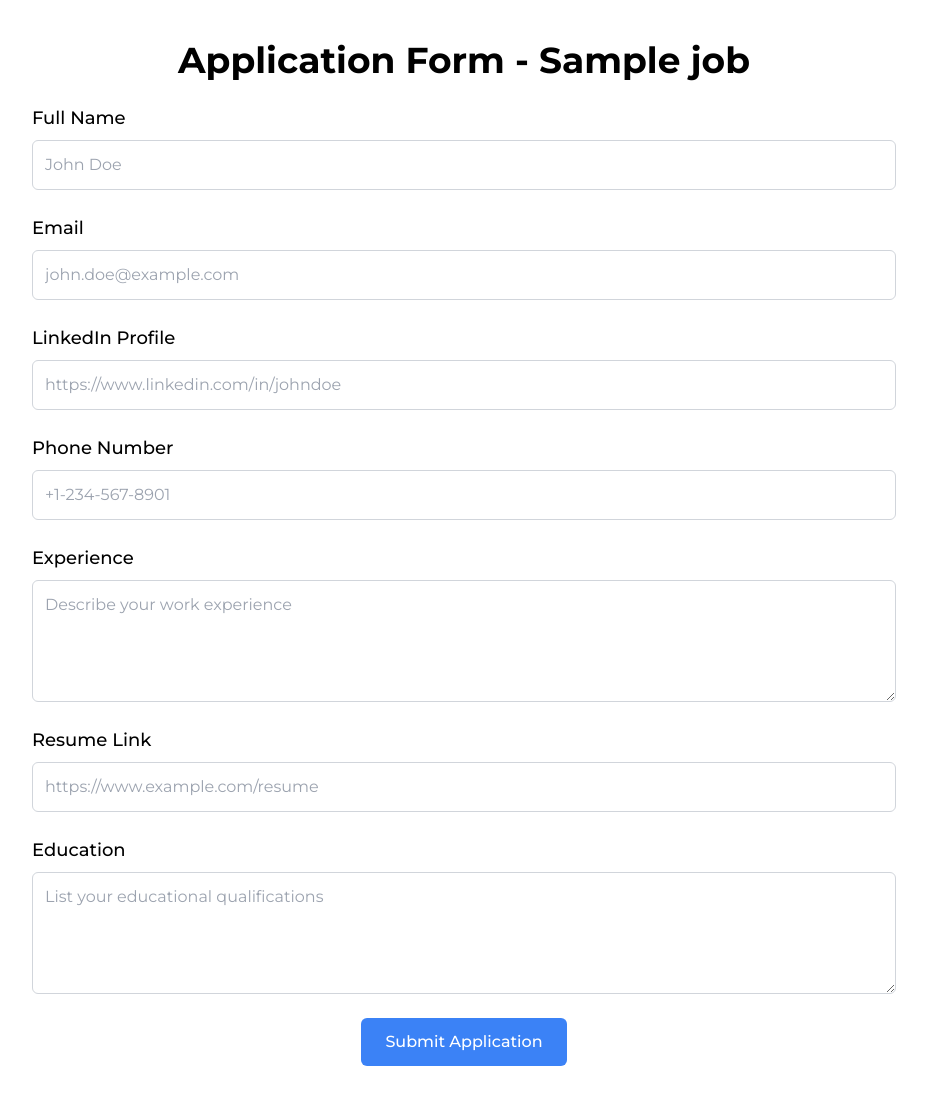
After one commit to krish-7104/Jobs_Flask, a Flask app: template templates/application_form.html in a window 1280 px wide. The commit adds this page. Shown: the whole page, without its empty margins (176-1103 px from the left). Run offline with Flask 3, Linux system fonts and the light colour scheme; the template is opened without the code that fills it: most values are stand-ins (such as "Sample title", 1, 10 or a date in 2020); some libraries are stand-ins or nearby versions.

Commit message:
added job apply form

```diff
--- a/app.py
+++ b/app.py
@@ -1,5 +1,5 @@
-from flask import Flask, render_template, jsonify
-from database import load_jobs
+from flask import Flask, render_template, redirect, request, jsonify
+from database import load_jobs, load_job,add_application,get_applications
 
 app = Flask(__name__)
 
@@ -8,9 +8,29 @@ app = Flask(__name__)
 def hello_world():
     return render_template("home.html", jobs=load_jobs())
 
-# @app.route("/api/jobs")
-# def jobsData():
-#     return jsonify(jobs)
+@app.route("/job/<id>")
+def show_job(id):
+    return render_template("job.html", job=load_job(id))
+
+@app.route("/applications")
+def get_all_application():
+    return jsonify(get_applications())
+
+
+@app.route("/apply/<id>", methods=["GET"])
+def apply_form(id):
+    return render_template("application_form.html", job=load_job(id))
+
+@app.route("/apply/<id>", methods=["POST"])
+def submit_form(id):
+    form_data = dict(request.form)
+    result = add_application(form_data, id)
+    if result['status']==True:
+        return redirect("/thankyou")
+
+@app.route("/thankyou", methods=["GET"])
+def thankyou():
+    return render_template("thankyou.html")
 
 if __name__ == "__main__":
     app.run(host='0.0.0.0', debug=True)
--- /dev/null
+++ b/templates/application_form.html
@@ -0,0 +1,125 @@
+<!DOCTYPE html>
+<html lang="en">
+  <head>
+    <meta charset="UTF-8" />
+    <meta name="viewport" content="width=device-width, initial-scale=1.0" />
+    <title>Application Form - {{job['title']}}</title>
+    <script src="https://cdn.tailwindcss.com"></script>
+    <link rel="preconnect" href="https://fonts.googleapis.com" />
+    <link rel="preconnect" href="https://fonts.gstatic.com" crossorigin />
+    <link
+      href="https://fonts.googleapis.com/css2?family=Montserrat:wght@100..900&display=swap"
+      rel="stylesheet"
+    />
+  </head>
+  <style>
+    * {
+      padding: 0;
+      margin: 0;
+      box-sizing: border-box;
+      font-family: "Montserrat", sans-serif;
+    }
+  </style>
+  <body>
+    <section class="w-full min-h-[100vh] max-w-4xl mx-auto py-10 px-4">
+      <h1 class="text-4xl font-bold mb-6 text-center">
+        Application Form - {{job['title']}}
+      </h1>
+      <form class="space-y-6" action="/apply/{{job['id']}}" method="post">
+        <div class="flex flex-col">
+          <label for="full-name" class="text-lg font-medium mb-2"
+            >Full Name</label
+          >
+          <input
+            type="text"
+            id="full-name"
+            name="full_name"
+            class="border border-gray-300 p-3 rounded-md"
+            placeholder="John Doe"
+            required
+          />
+        </div>
+        <div class="flex flex-col">
+          <label for="email" class="text-lg font-medium mb-2">Email</label>
+          <input
+            type="email"
+            id="email"
+            name="email"
+            class="border border-gray-300 p-3 rounded-md"
+            placeholder="john.doe@example.com"
+            required
+          />
+        </div>
+        <div class="flex flex-col">
+          <label for="linkedin" class="text-lg font-medium mb-2"
+            >LinkedIn Profile</label
+          >
+          <input
+            type="url"
+            id="linkedin"
+            name="linkedin"
+            class="border border-gray-300 p-3 rounded-md"
+            placeholder="https://www.linkedin.com/in/johndoe"
+          />
+        </div>
+        <div class="flex flex-col">
+          <label for="phone-number" class="text-lg font-medium mb-2"
+            >Phone Number</label
+          >
+          <input
+            type="tel"
+            id="phone-number"
+            name="phone_number"
+            class="border border-gray-300 p-3 rounded-md"
+            placeholder="+1-234-567-8901"
+            required
+          />
+        </div>
+        <div class="flex flex-col">
+          <label for="experience" class="text-lg font-medium mb-2"
+            >Experience</label
+          >
+          <textarea
+            id="experience"
+            name="experience"
+            rows="4"
+            class="border border-gray-300 p-3 rounded-md"
+            placeholder="Describe your work experience"
+            required
+          ></textarea>
+        </div>
+        <div class="flex flex-col">
+          <label for="resume_link" class="text-lg font-medium mb-2"
+            >Resume Link</label
+          >
+          <input
+            type="url"
+            id="resume_link"
+            name="resume_link"
+            class="border border-gray-300 p-3 rounded-md"
+            placeholder="https://www.example.com/resume"
+          />
+        </div>
+        <div class="flex flex-col">
+          <label for="education" class="text-lg font-medium mb-2"
+            >Education</label
+          >
+          <textarea
+            id="education"
+            name="education"
+            rows="4"
+            class="border border-gray-300 p-3 rounded-md"
+            placeholder="List your educational qualifications"
+            required
+          ></textarea>
+        </div>
+        <button
+          type="submit"
+          class="bg-blue-500 text-white px-6 py-3 rounded-md font-medium mx-auto block"
+        >
+          Submit Application
+        </button>
+      </form>
+    </section>
+  </body>
+</html>
--- a/templates/jobcard.html
+++ b/templates/jobcard.html
@@ -12,6 +12,7 @@
   </div>
   <button
     class="text-red-500 hover:bg-red-500 hover:text-white border-2 text-sm border-red-500 px-3 py-1 rounded-md font-medium"
+    onclick="window.open(`/job/{{job['id']}}`, '_self')"
   >
     Apply
   </button>
```
Also changed, not shown: database.py (+36 -5 lines), templates/home.html (+10 -7 lines), templates/job.html (added, +64 -0 lines), templates/thankyou.html (added, +47 -0 lines).
